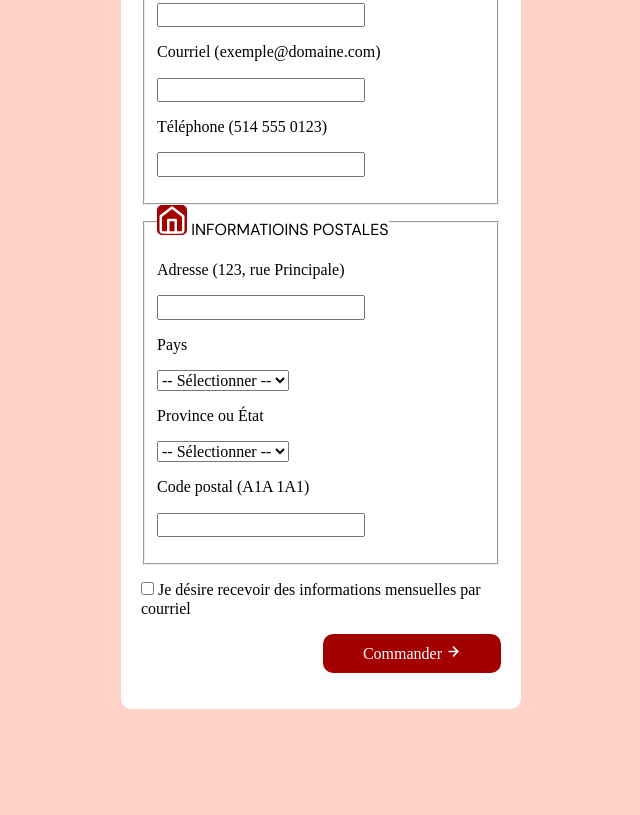
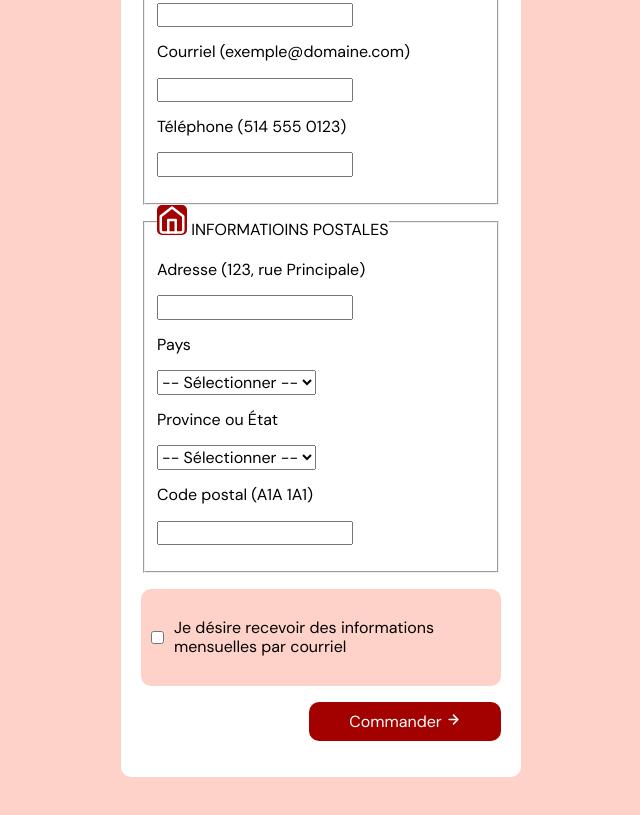
Before and after one commit to noellau/tp3-formulaire-depart, a plain HTML site: page index.html in a window 1280 px wide. Shown: the part 862-1677 px from the top of the page, without its empty margins (319-959 px from the left). Before the commit the page ends 1621 px from the top, so only its background shows below. Drawn offline with nearby package versions, Linux system fonts and the light colour scheme.

Commit message:
section checkbox

```diff
--- a/css/style.css
+++ b/css/style.css
@@ -112,19 +112,20 @@ img {
 /* ------- Body ------- */
 body{
     background-color: var(--couleur-tertiaire);
+    font-family: 'DM Sans', sans-serif;
 }
 
 /* ------- Header ------- */
 .titre_principale{
     color: white;
     padding-bottom: 50px;
+    font-family: 'Playfair Display', serif;
 }
 .sous_titre{
     padding-top: 150px;
     text-transform: uppercase;
     font-size: 0.8em;
     color: white;
-    font-family: 'DM Sans', sans-serif;
 }
 i{
     color: var(--couleur-secondaire);
@@ -147,7 +148,6 @@ form {
 .contact__legende,
 .postale__legende,
 .format__legende{
-    font-family: 'DM Sans', sans-serif;
     text-transform: uppercase;
 }
 
@@ -163,6 +163,18 @@ form {
     height: 15px;
 }
 
+/* ------- Checkbox ------- */
+.conteneur_checkbox{
+    background-color: var(--couleur-tertiaire);
+    border-radius: 10px;
+    padding: 30px 10px;
+    display: flex;
+
+}
+.label_checkbox{
+    padding-left: 10px;
+}
+
 /* ------- Bouton ------- */
 .conteneur_btn{
     display: flex;
--- a/index.html
+++ b/index.html
@@ -107,9 +107,9 @@
                 </p>
                 <p class="champ-erreur"></p>
             </fieldset>
-            <p>
-                <input type="checkbox" id="recevoir_courriel" name="recevoir_courriel">
-                <label for="recevoir_courriel">Je désire recevoir des informations mensuelles par courriel</label>
+            <p class="conteneur_checkbox">
+                <input type="checkbox" id="recevoir_courriel" name="recevoir_courriel" class="checkbox">
+                <label for="recevoir_courriel" class="label_checkbox">Je désire recevoir des informations mensuelles par courriel</label>
             </p>
             <p class="conteneur_btn">
                 <button class="btnCommander">Commander <img class="btnCommander__icone" src="images/icon-arrow.svg" alt=""></button>
```
